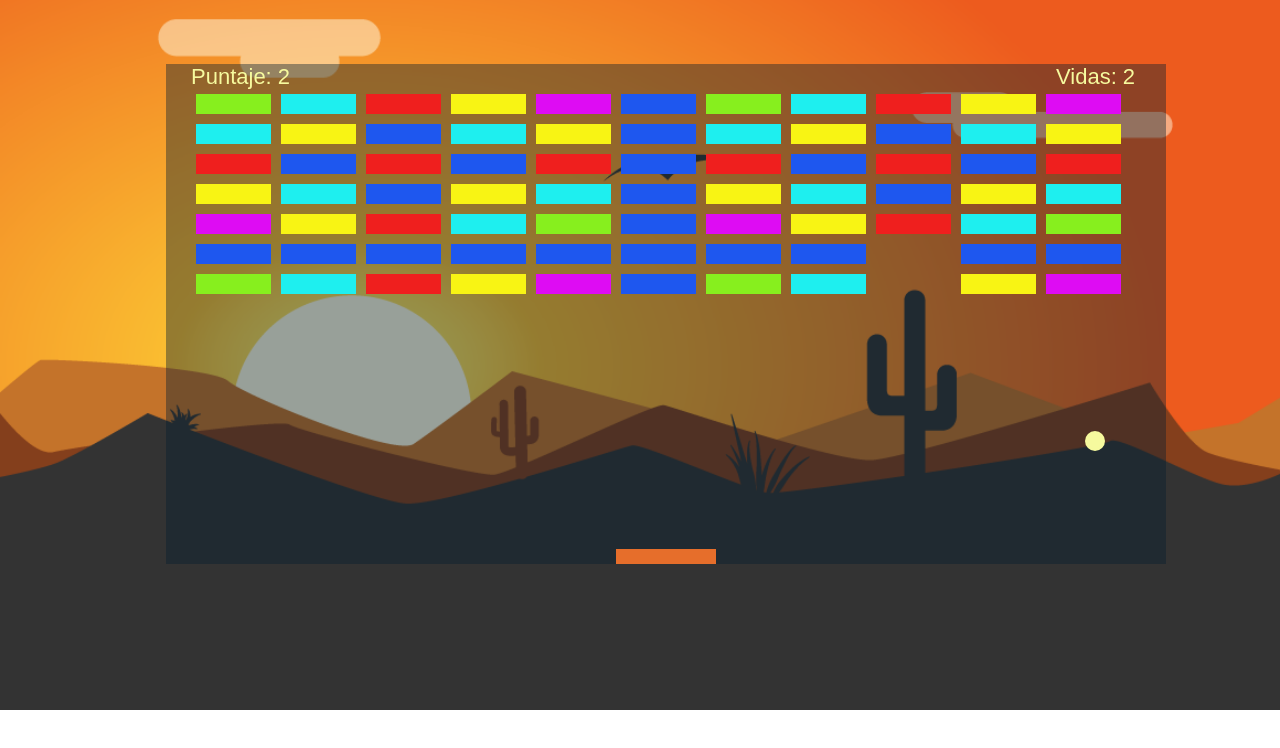
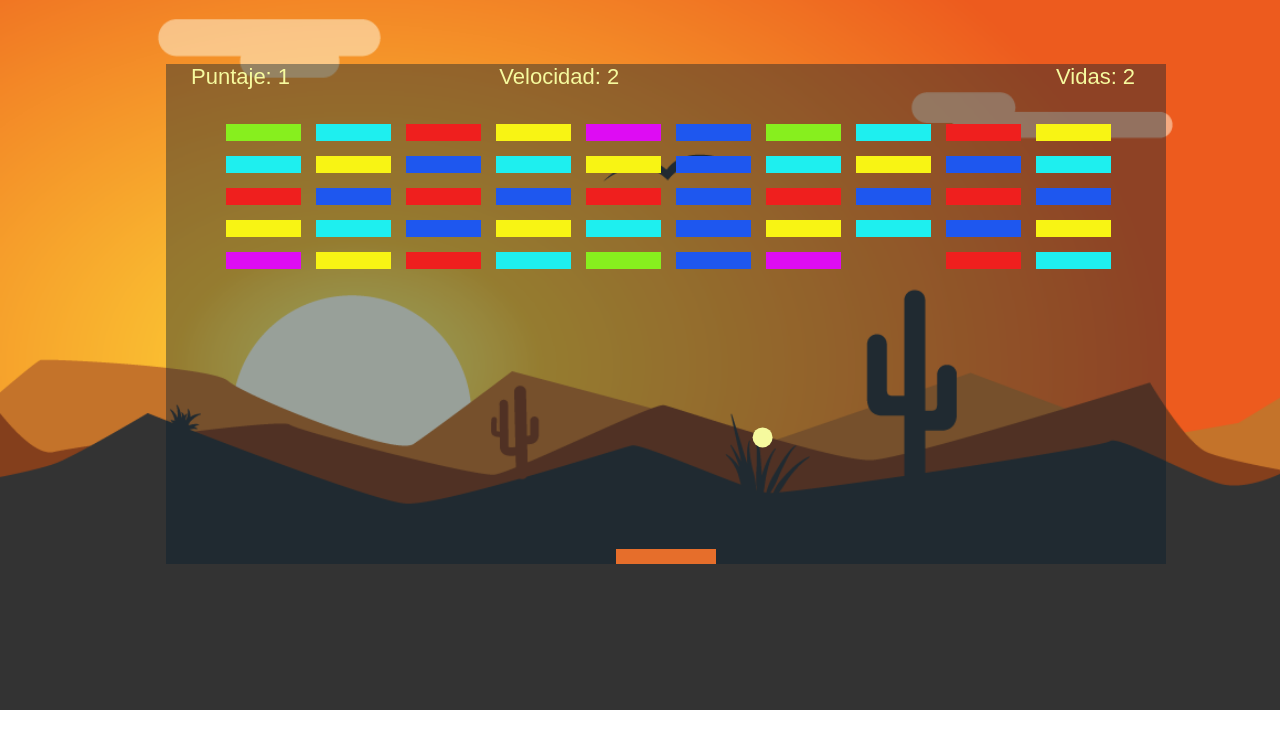
Before and after one commit to DavidVillalobos/DavidVillalobos.github.io, a plain HTML site: page index.html in a window 1280 px wide. Shown: the top 748 px of the page. Drawn offline with Linux system fonts and the light colour scheme.

Commit message:
Speed is proportional to the score

```diff
--- a/index.html
+++ b/index.html
@@ -2,7 +2,7 @@
 <html>
     <head>
         <meta charset="utf-8"/>
-        <title>Gamedev Canvas Workshop</title>
+        <title>Dodgeball Simple </title>
         <meta name="viewport" content="width=device-width, initial-scale=1.0">
         <link rel="stylesheet" href="css/style.css">
 
--- a/js/main.js
+++ b/js/main.js
@@ -5,8 +5,8 @@ var ctx = canvas.getContext("2d");
 var ballRadius = 10;
 var x = canvas.width/2;
 var y = canvas.height-30;
-var dx = 3;
-var dy = -3;
+var dx = 2;
+var dy = -2;
 
 var paddleHeight = 15;
 var paddleWidth = 100;
@@ -15,13 +15,13 @@ var paddleX = (canvas.width-paddleWidth)/2;
 var rightPressed = false;
 var leftPressed = false;
 
-var brickRowCount = 11;
-var brickColumnCount = 7;
+var brickRowCount = 10;
+var brickColumnCount = 5;
 var brickWidth = 75;
-var brickHeight = 20;
-var brickPadding = 10;
-var brickOffsetTop = 30;
-var brickOffsetLeft = 30;
+var brickHeight = 17;
+var brickPadding = 15;
+var brickOffsetTop = 60;
+var brickOffsetLeft = 60;
 
 var score = 0;
 var lives = 3;
@@ -94,6 +94,8 @@ function collisionDetection() {
                         alert("Ganaste, Felicidades");
                         document.location.reload();
                     }
+                    dx = (score / 10 + 2) * dx/Math.abs(dx)
+                    dy = (score / 10 + 2) * dy/Math.abs(dy)
                 }
             }
         }
@@ -136,6 +138,11 @@ function drawScore() {
     ctx.fillStyle = "#F6FA9E";
     ctx.fillText("Puntaje: " + score, 25, 20);
 }
+function drawVelocity() {
+    ctx.font = "22px Arial";
+    ctx.fillStyle = "#F6FA9E";
+    ctx.fillText("Velocidad: " + Math.trunc((Math.abs(dx) + Math.abs(dy)) / 2) , canvas.width/3, 20);
+}
 function drawLives() {
     ctx.font = "22px Arial";
     ctx.fillStyle = "#F6FA9E";
@@ -148,6 +155,7 @@ function draw() {
     drawBall();
     drawPaddle();
     drawScore();
+    drawVelocity();
     drawLives();
     collisionDetection();
 
@@ -170,8 +178,8 @@ function draw() {
             else {
                 x = canvas.width/2;
                 y = canvas.height-30;
-                dx = 3;
-                dy = -3;
+                dx = Math.abs(dx);
+                dy = -Math.abs(dy);
                 paddleX = (canvas.width-paddleWidth)/2;
             }
         }
```
